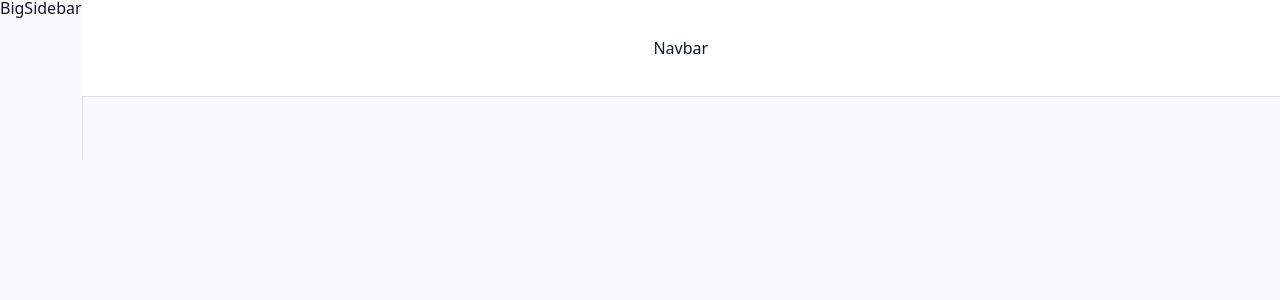
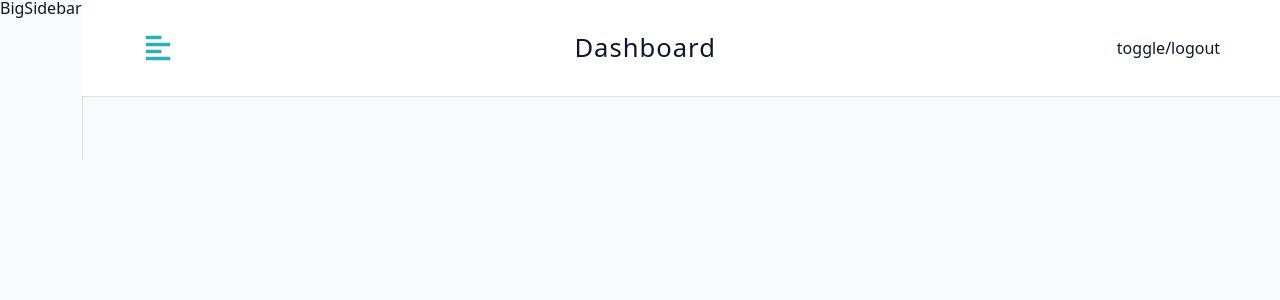
Before and after one commit to scudella/spiritist-books-backend, a React (Vite) app in the folder react-client/: page /dashboard in a window 1280 px wide. Shown: the top 300 px of the page. Built offline with nearby package versions, Linux system fonts and the light colour scheme.

Commit message:
Navbar setup

```diff
--- a/package.json
+++ b/package.json
@@ -30,14 +30,10 @@
     "google-auth-library": "9.1.0",
     "helmet": "7.0.0",
     "http-status-codes": "2.3.0",
-    "i18next": "23.5.1",
-    "i18next-browser-languagedetector": "7.1.0",
-    "i18next-http-backend": "2.2.2",
     "jsonwebtoken": "9.0.2",
     "mongoose": "7.5.4",
     "morgan": "1.10.0",
     "nodemailer": "6.9.5",
-    "react-i18next": "13.2.2",
     "spiritist-books": "3.3.0",
     "strong-password-generator": "1.0.6",
     "uuid": "9.0.1",
--- a/react-client/package.json
+++ b/react-client/package.json
@@ -10,8 +10,13 @@
     "preview": "vite preview"
   },
   "dependencies": {
+    "i18next": "23.5.1",
+    "i18next-browser-languagedetector": "7.1.0",
+    "i18next-http-backend": "2.2.2",
     "react": "^18.2.0",
     "react-dom": "^18.2.0",
+    "react-i18next": "13.2.2",
+    "react-icons": "4.11.0",
     "react-router-dom": "6.16.0",
     "styled-components": "6.0.8"
   },
--- a/react-client/src/components/Navbar.jsx
+++ b/react-client/src/components/Navbar.jsx
@@ -1,7 +1,25 @@
 import styled from 'styled-components';
+import { FaAlignLeft } from 'react-icons/fa';
+import Logo from './Logo';
+import { useDashboardContext } from '../pages/DashboardLayout';
 
 const Navbar = () => {
-  return <Wrapper>Navbar</Wrapper>;
+  const { toggleSidebar } = useDashboardContext();
+
+  return (
+    <Wrapper>
+      <div className='nav-center'>
+        <button type='button' className='toggle-btn' onClick={toggleSidebar}>
+          <FaAlignLeft />
+        </button>
+        <div>
+          <Logo />
+          <h4 className='logo-text'>dashboard</h4>
+        </div>
+        <div className='btn-container'>toggle/logout</div>
+      </div>
+    </Wrapper>
+  );
 };
 
 export default Navbar;
```
Also changed, not shown: 2 other files (tests, documents, lock files or other folders).
